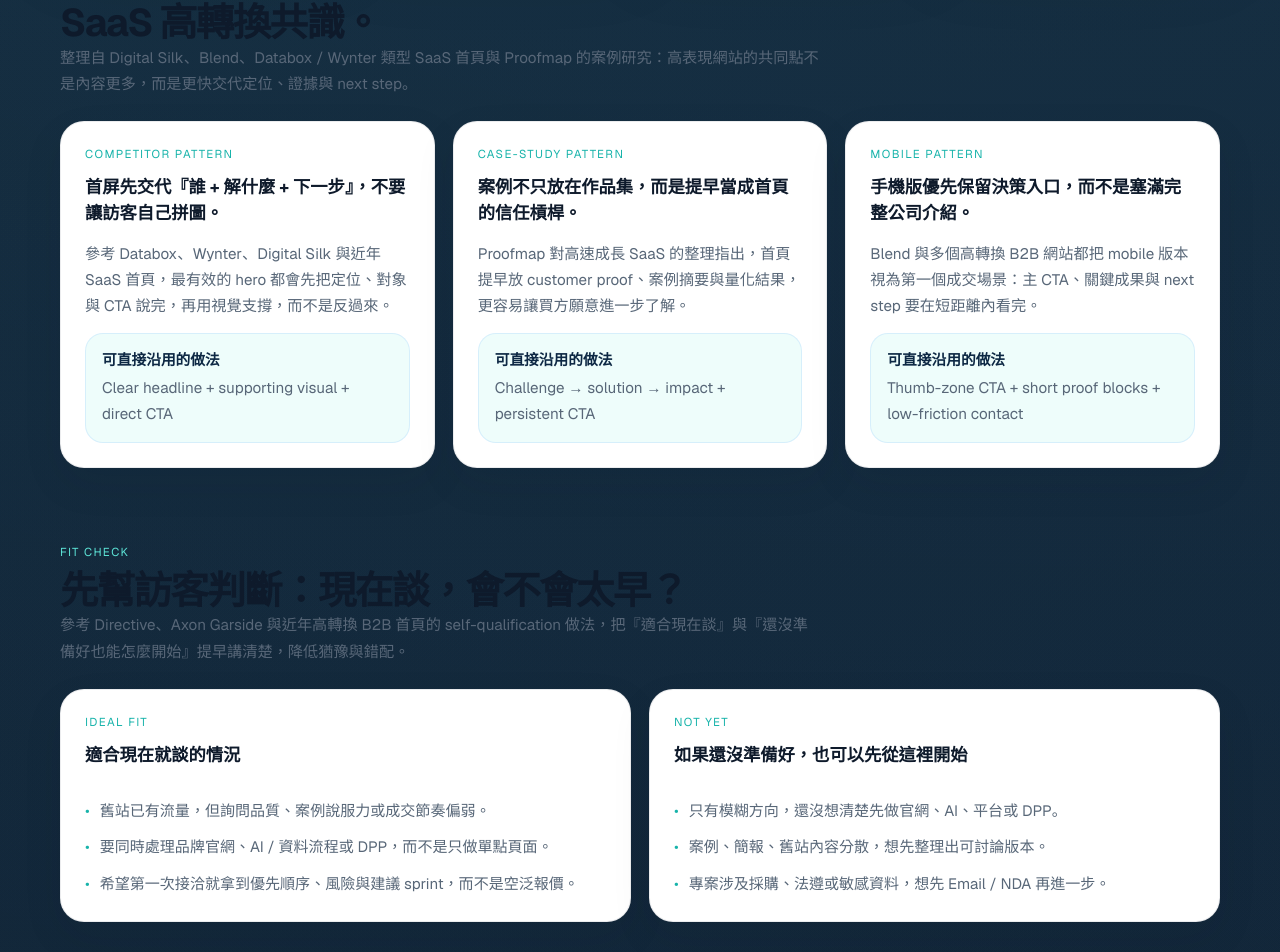
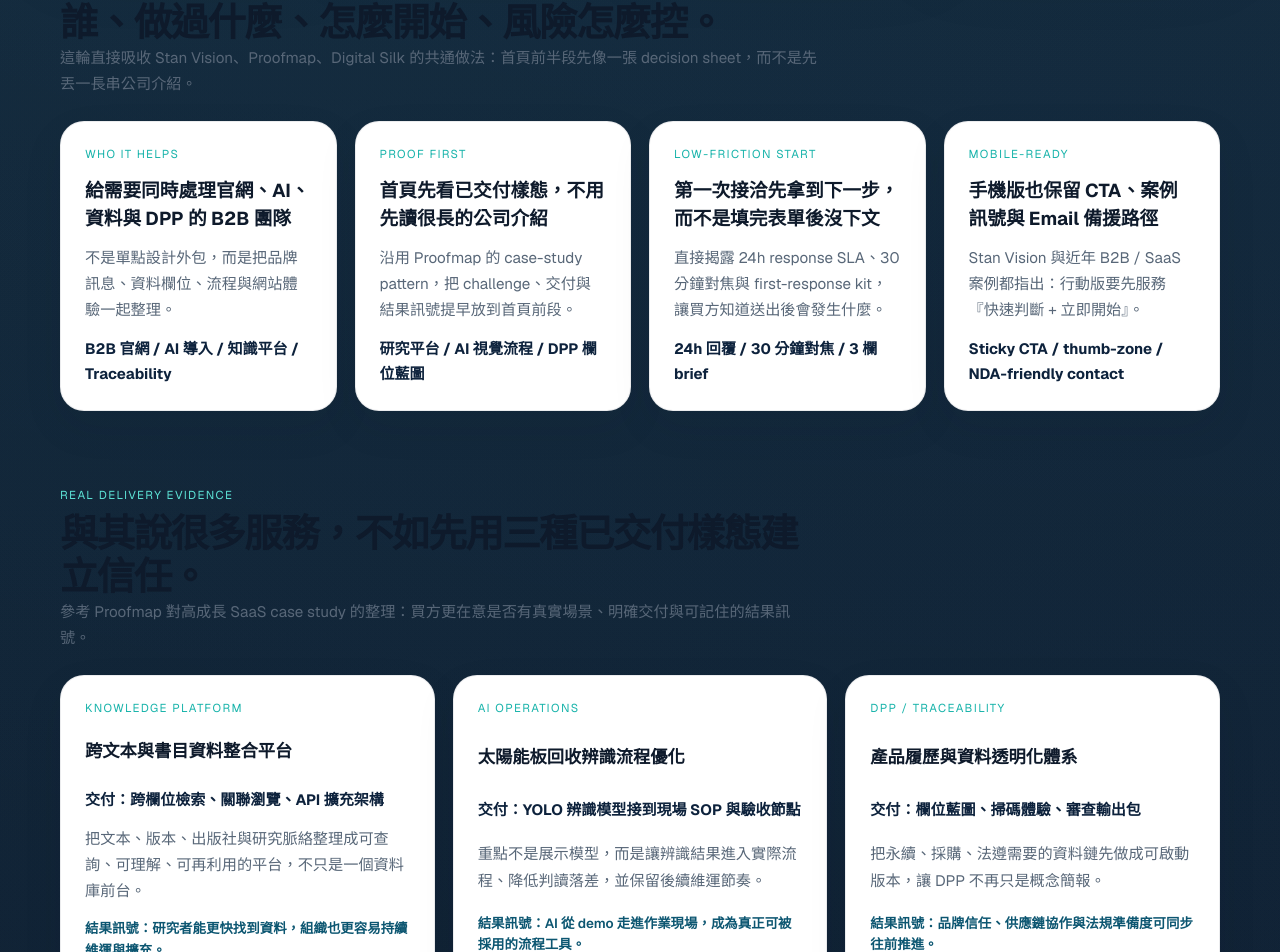
Before and after one commit to yangyen1977-wq/daoyi-website-2026, a Next.js app: page / in a window 1280 px wide. Shown: the part 2790-3742 px from the top of the page. Built offline with nearby package versions, Linux system fonts and the light colour scheme.

Commit message:
feat: tighten homepage decision flow and contact SEO

```diff
--- a/src/app/globals.css
+++ b/src/app/globals.css
@@ -415,8 +415,41 @@ a:hover {
   line-height: 1.55;
 }
 
+.homepage-snapshot-grid,
+.compact-case-evidence-grid,
 .homepage-benchmark-grid {
   margin-top: 6px;
+}
+
+.homepage-snapshot-card,
+.compact-case-evidence-card {
+  display: grid;
+  gap: 14px;
+  min-height: 100%;
+}
+
+.homepage-snapshot-card strong,
+.compact-case-evidence-card strong {
+  color: #0d223c;
+  font-size: 0.94rem;
+  line-height: 1.6;
+}
+
+.compact-case-evidence-card {
+  background: linear-gradient(180deg, #ffffff, #f4f8ff);
+}
+
+.compact-case-evidence-card small {
+  color: #0c5671;
+  font-size: 0.84rem;
+  font-weight: 600;
+  line-height: 1.6;
+}
+
+.homepage-benchmark-card {
+  display: grid;
+  gap: 14px;
+  min-height: 100%;
 }
 
 .homepage-benchmark-card {
--- a/src/app/page.tsx
+++ b/src/app/page.tsx
@@ -25,15 +25,11 @@ import {
   engagementPackages,
   engagementSteps,
   homepageTrustStrip,
-  homepageBenchmarkSignals,
-  homepageFitAssessment,
   homepageFirstWeekDeliverables,
-  homepageSwitchSignals,
-  homepageOutcomeSignals,
-  homepageBuyerSignals,
   competitiveInsights,
-  homepageHeuristicScorecard,
   homepageResponseTimeline,
+  homepageDecisionSnapshot,
+  homepageCompactCaseEvidence,
 } from "@/lib/site";
 import { Hero } from "@/components/hero";
 import { QuickBriefForm } from "@/components/quick-brief-form";
@@ -144,60 +140,35 @@ export default function Home() {
       </section>
 
       <Section
-        eyebrow="Benchmark-led homepage"
-        title="這次首頁前段先內化三個 2025–2026 B2B / SaaS 高轉換共識。"
-        description="整理自 Digital Silk、Blend、Databox / Wynter 類型 SaaS 首頁與 Proofmap 的案例研究：高表現網站的共同點不是內容更多，而是更快交代定位、證據與 next step。"
+        eyebrow="Homepage decision snapshot"
+        title="先把買方最在意的四件事濃縮在前面：你們是誰、做過什麼、怎麼開始、風險怎麼控。"
+        description="這輪直接吸收 Stan Vision、Proofmap、Digital Silk 的共通做法：首頁前半段先像一張 decision sheet，而不是先丟一長串公司介紹。"
       >
-        <div className="card-grid three-up homepage-benchmark-grid">
-          {homepageBenchmarkSignals.map((item) => (
-            <article key={item.title} className="feature-surface homepage-benchmark-card">
+        <div className="card-grid four-up homepage-snapshot-grid">
+          {homepageDecisionSnapshot.map((item) => (
+            <article key={item.title} className="feature-surface homepage-snapshot-card">
               <span className="mini-label accent">{item.label}</span>
               <h3>{item.title}</h3>
               <p>{item.detail}</p>
-              <div className="homepage-benchmark-proof">
-                <strong>可直接沿用的做法</strong>
-                <p>{item.proof}</p>
-              </div>
+              <strong>{item.proof}</strong>
             </article>
           ))}
         </div>
       </Section>
 
       <Section
-        eyebrow="Fit check"
-        title="先幫訪客判斷：現在談，會不會太早？"
-        description="參考 Directive、Axon Garside 與近年高轉換 B2B 首頁的 self-qualification 做法，把『適合現在談』與『還沒準備好也能怎麼開始』提早講清楚，降低猶豫與錯配。"
+        eyebrow="Real delivery evidence"
+        title="與其說很多服務，不如先用三種已交付樣態建立信任。"
+        description="參考 Proofmap 對高成長 SaaS case study 的整理：買方更在意是否有真實場景、明確交付與可記住的結果訊號。"
       >
-        <div className="homepage-fit-grid">
-          {homepageFitAssessment.map((group) => (
-            <article key={group.title} className="feature-surface homepage-fit-card">
-              <span className="mini-label accent">{group.label}</span>
-              <h3>{group.title}</h3>
-              <ul className="bullet-list compact">
-                {group.items.map((item) => (
-                  <li key={item}>{item}</li>
-                ))}
-              </ul>
-            </article>
-          ))}
-        </div>
-      </Section>
-
-      <Section
-        eyebrow="Why mature teams switch"
-        title="2026 的優秀 B2B 官網，已經不是公司簡介，而是更像會工作的 pipeline asset。"
-        description="整理自 Blend、Bop Design、Amply、Superside 常見的高表現做法：比起講自己會什麼，成熟團隊更在意網站能不能更快建立信任、支援內容營運與產生高品質對話。"
-      >
-        <div className="card-grid three-up homepage-benchmark-grid">
-          {homepageSwitchSignals.map((item) => (
-            <article key={item.title} className="feature-surface homepage-benchmark-card">
+        <div className="card-grid three-up compact-case-evidence-grid">
+          {homepageCompactCaseEvidence.map((item) => (
+            <article key={item.title} className="card compact-case-evidence-card">
               <span className="mini-label accent">{item.label}</span>
               <h3>{item.title}</h3>
+              <strong>{item.evidence}</strong>
               <p>{item.detail}</p>
-              <div className="homepage-benchmark-proof">
-                <strong>這版沿用的原則</strong>
-                <p>{item.proof}</p>
-              </div>
+              <small>{item.outcome}</small>
             </article>
           ))}
         </div>
@@ -219,21 +190,6 @@ export default function Home() {
         </div>
       </Section>
 
-      <Section
-        eyebrow="What improves first"
-        title="先把最影響 B2B 詢問品質的四件事講清楚。"
-        description="綜合 Veza Digital、ALM Corp 與 ThunderClap 對 2026 B2B / SaaS 官網的觀察，首頁前段最值得優先強化的是：主張清晰度、證據密度、手機轉換與第一次接洽安心感。"
-      >
-        <div className="card-grid four-up homepage-outcome-grid">
-          {homepageOutcomeSignals.map((item) => (
-            <article key={item.title} className="feature-surface homepage-outcome-card">
-              <span className="mini-label accent">{item.label}</span>
-              <h3>{item.title}</h3>
-              <p>{item.detail}</p>
-            </article>
-          ))}
-        </div>
-      </Section>
 
       <Section
         id="why-now"
@@ -364,22 +320,6 @@ export default function Home() {
       </Section>
 
       <Section
-        eyebrow="決策者常見疑問"
-        title="成熟 B2B 官網不是只展示，而是先快速解除決策疑慮。"
-        description="這輪參考 Amply、Axon Garside 與多個技術型官網案例，補上 buyer-side 常見問題，讓首頁更像一個可快速判斷的業務入口。"
-      >
-        <div className="card-grid three-up buyer-signal-grid">
-          {homepageBuyerSignals.map((item) => (
-            <article key={item.title} className="feature-surface buyer-signal-card">
-              <span className="mini-label accent">Buyer signal</span>
-              <h3>{item.title}</h3>
-              <p>{item.detail}</p>
-            </article>
-          ))}
-        </div>
-      </Section>
-
-      <Section
         eyebrow="Contact timeline"
         title="把第一次詢問到可執行下一步的節奏，直接在首頁說清楚。"
         description="參考 Stan Vision 與 2025-2026 多個高轉換 B2B / agency contact flow，買方最需要的不是更多形容詞，而是明確知道：送出後會發生什麼。"
@@ -409,26 +349,6 @@ export default function Home() {
               <div className="competitive-insight-application">
                 <strong>如何用在道易</strong>
                 <p>{item.application}</p>
-              </div>
-            </article>
-          ))}
-        </div>
-      </Section>
-
-      <Section
-        eyebrow="Homepage heuristic"
-        title="把外部研究直接翻成一份 3 分鐘可判讀的首頁檢查表。"
-        description="這段刻意做成 decision tool，而不是長段落介紹：讓第一次來的 B2B 決策者更快確認這個網站是否值得往下談。"
-      >
-        <div className="card-grid two-up homepage-heuristic-grid">
-          {homepageHeuristicScorecard.map((item) => (
-            <article key={item.title} className="feature-surface homepage-heuristic-card">
-              <span className="mini-label accent">{item.label}</span>
-              <h3>{item.title}</h3>
-              <p>{item.detail}</p>
-              <div className="competitive-insight-application">
-                <strong>這版如何落地</strong>
-                <p>{item.action}</p>
               </div>
             </article>
           ))}
--- a/src/lib/site.ts
+++ b/src/lib/site.ts
@@ -119,6 +119,57 @@ export const homepageFirstWeekDeliverables = [
     label: "Day 7",
     title: "拿到推薦 sprint 與起手交付",
     detail: "把品牌澄清、AI / 資料流程、知識平台或 DPP traceability 拆成可開始的第一輪計畫。",
+  },
+];
+
+export const homepageDecisionSnapshot = [
+  {
+    label: "Who it helps",
+    title: "給需要同時處理官網、AI、資料與 DPP 的 B2B 團隊",
+    detail: "不是單點設計外包，而是把品牌訊息、資料欄位、流程與網站體驗一起整理。",
+    proof: "B2B 官網 / AI 導入 / 知識平台 / Traceability",
+  },
+  {
+    label: "Proof first",
+    title: "首頁先看已交付樣態，不用先讀很長的公司介紹",
+    detail: "沿用 Proofmap 的 case-study pattern，把 challenge、交付與結果訊號提早放到首頁前段。",
+    proof: "研究平台 / AI 視覺流程 / DPP 欄位藍圖",
+  },
+  {
+    label: "Low-friction start",
+    title: "第一次接洽先拿到下一步，而不是填完表單後沒下文",
+    detail: "直接揭露 24h response SLA、30 分鐘對焦與 first-response kit，讓買方知道送出後會發生什麼。",
+    proof: "24h 回覆 / 30 分鐘對焦 / 3 欄 brief",
+  },
+  {
+    label: "Mobile-ready",
+    title: "手機版也保留 CTA、案例訊號與 Email 備援路徑",
+    detail: "Stan Vision 與近年 B2B / SaaS 案例都指出：行動版要先服務『快速判斷 + 立即開始』。",
+    proof: "Sticky CTA / thumb-zone / NDA-friendly contact",
+  },
+];
+
+export const homepageCompactCaseEvidence = [
+  {
+    label: "Knowledge platform",
+    title: "跨文本與書目資料整合平台",
+    evidence: "交付：跨欄位檢索、關聯瀏覽、API 擴充架構",
+    detail: "把文本、版本、出版社與研究脈絡整理成可查詢、可理解、可再利用的平台，不只是一個資料庫前台。",
+    outcome: "結果訊號：研究者能更快找到資料，組織也更容易持續維運與擴充。",
+  },
+  {
+    label: "AI operations",
+    title: "太陽能板回收辨識流程優化",
+    evidence: "交付：YOLO 辨識模型接到現場 SOP 與驗收節點",
+    detail: "重點不是展示模型，而是讓辨識結果進入實際流程、降低判讀落差，並保留後續維運節奏。",
+    outcome: "結果訊號：AI 從 demo 走進作業現場，成為真正可被採用的流程工具。",
+  },
+  {
+    label: "DPP / Traceability",
+    title: "產品履歷與資料透明化體系",
+    evidence: "交付：欄位藍圖、掃碼體驗、審查輸出包",
+    detail: "把永續、採購、法遵需要的資料鏈先做成可啟動版本，讓 DPP 不再只是概念簡報。",
+    outcome: "結果訊號：品牌信任、供應鏈協作與法規準備度可同步往前推進。",
   },
 ];
 
```
Also changed, not shown: src/app/contact/page.tsx (+12 -1 lines).
